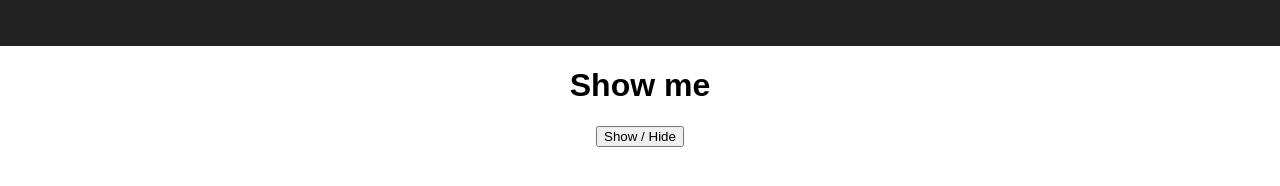
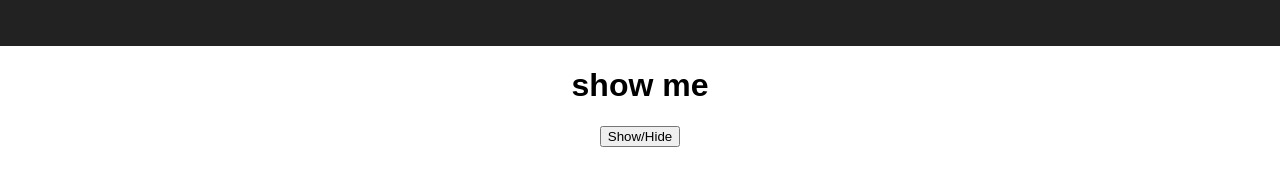
Before and after one commit to tranceyos2419/ReactLevel2, a React (Create React App) app in the folder Teachers/LevelUpTutorials/Level2React/react-projects/: page / in a window 1280 px wide. Shown: the part 144-330 px from the top of the page. Built offline with nearby package versions, Linux system fonts and the light colour scheme.

Commit message:
end of #3

```diff
--- a/Teachers/LevelUpTutorials/Level2React/react-projects/src/App.js
+++ b/Teachers/LevelUpTutorials/Level2React/react-projects/src/App.js
@@ -2,7 +2,8 @@ import React from 'react';
 import logo from './logo.svg';
 import './App.css';
 
-import ToggleRenderProps from './ToggleRenderProps';
+import Toggle from './ToggleRPC';
+
 
 const App = () => (
   <div className="App">
@@ -10,13 +11,14 @@ const App = () => (
       <img src={logo} className="App-logo" alt="logo" />
       <h1 className="App-title">Welcome to React</h1>
     </header>
-    <ToggleRenderProps render={({ on, toggle }) => (
-      <div>
-        {on && <h1>Show me</h1>}
-        <button onClick={toggle}>Show / Hide</button>
-      </div>
-    )}
-    />
+    <Toggle>
+      {({ on, toggle }) => (
+        <div>
+          {on && <h1>show me</h1>}
+          <button onClick={toggle}>Show/Hide</button>
+        </div>
+      )}
+    </Toggle>
   </div>
 );
 
--- /dev/null
+++ b/Teachers/LevelUpTutorials/Level2React/react-projects/src/ToggleRPC.js
@@ -0,0 +1,26 @@
+import React, { Component } from 'react';
+import { PropTypes } from 'prop-types';
+
+export default class ToggleRPC extends Component {
+    state = {
+      on: true,
+    }
+
+    toggle = () => {
+      const { on } = this.state;
+      this.setState({ on: !on });
+    }
+
+    render() {
+      const { on } = this.state;
+      const { children } = this.props;
+      return children({
+        on,
+        toggle: this.toggle,
+      });
+    }
+}
+
+ToggleRPC.propTypes = {
+  children: PropTypes.func.isRequired,
+};
```
